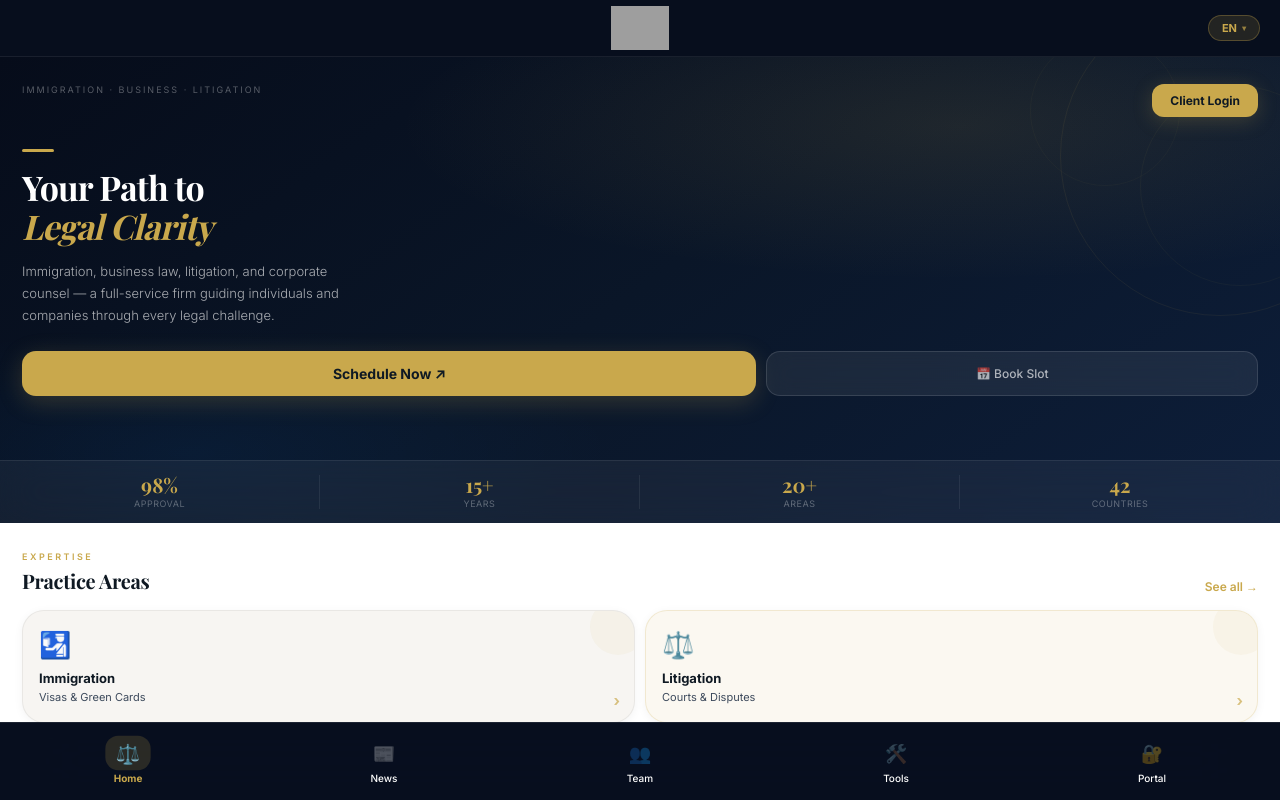
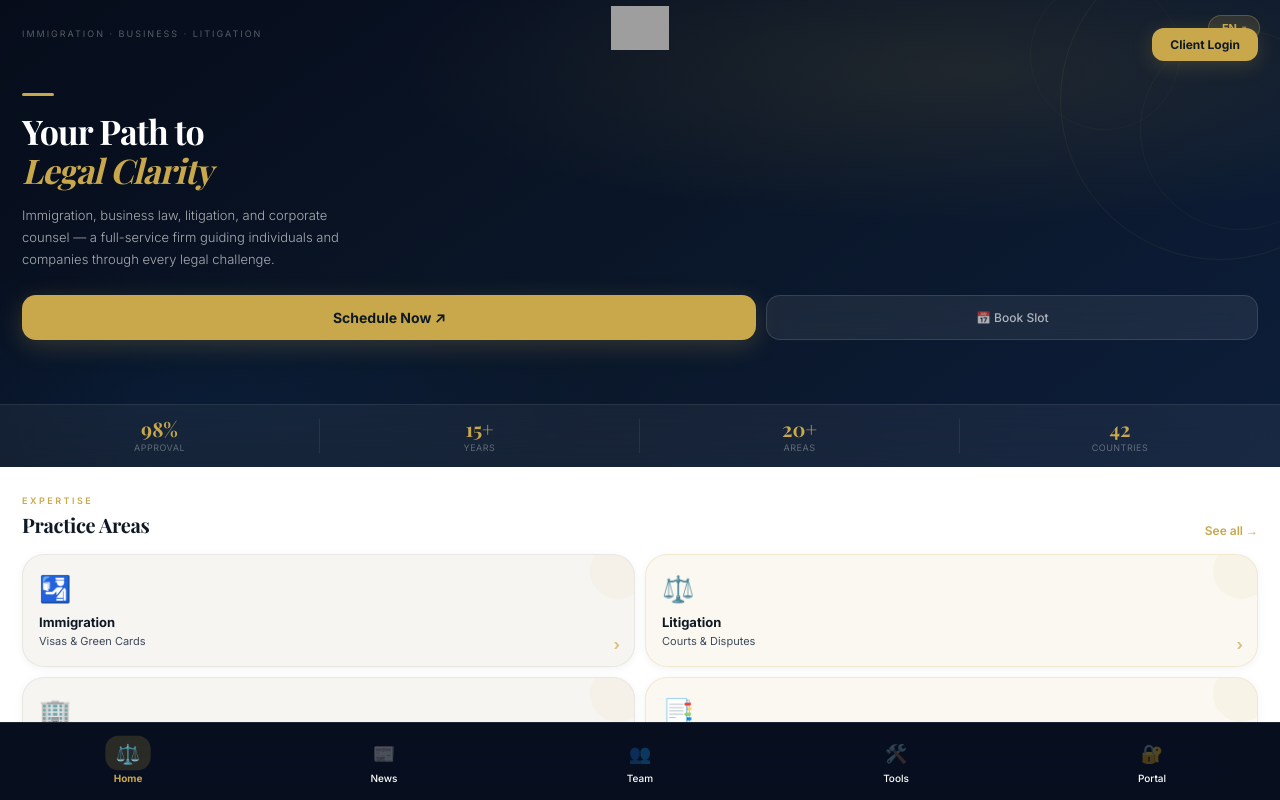
Before and after one commit to godatolga/ozek-law, a React (Vite) app: page / in a window 1280 px wide. Built offline with nearby package versions, Linux system fonts and the light colour scheme; grey boxes are pictures that could not be loaded; a web font is replaced by a local one.

Commit message:
Add manifest file

```diff
--- a/src/App.jsx
+++ b/src/App.jsx
@@ -304,9 +304,9 @@ function TopBar({lang,setLang,client,setClient,setTab,t}){
         position:"fixed",top:0,left:0,right:0,
         display:"flex",alignItems:"center",justifyContent:"space-between",
         padding:"6px 20px",
-        background:"rgba(8,15,30,0.95)",
-        backdropFilter:"blur(40px)",WebkitBackdropFilter:"blur(40px)",
-        borderBottom:"1px solid rgba(255,255,255,0.07)",
+        background:"rgba(8,15,30,0.0)",
+        backdropFilter:"blur(0px)",WebkitBackdropFilter:"blur(0px)",
+        borderBottom:"none",
         zIndex:1000,
         willChange:"transform",
         transition:"transform 0.22s cubic-bezier(0.4,0,0.2,1)",
@@ -1049,7 +1049,7 @@ export default function App(){
             <Badge bg={C.greenBg} color={C.green} small>● {t.live}</Badge>
           </div>
         )}
-        <div id="main-scroll" style={{flex:1,overflowY:"auto",overscrollBehavior:"contain",paddingTop:56,WebkitOverflowScrolling:"touch",transform:"translateZ(0)"}} onScroll={e=>{const y=e.currentTarget.scrollTop;const bar=document.getElementById("top-bar");if(!bar){lastScrollY.current=y;return;}if(y<=2){if(scrollHidden.current){bar.style.transform="translateY(0)";scrollHidden.current=false;}}else if(y>lastScrollY.current&&!scrollHidden.current){bar.style.transform="translateY(-100%)";scrollHidden.current=true;}else if(y<lastScrollY.current&&scrollHidden.current){bar.style.transform="translateY(0)";scrollHidden.current=false;}lastScrollY.current=y;}}>
+        <div id="main-scroll" style={{flex:1,overflowY:"auto",overscrollBehavior:"contain",WebkitOverflowScrolling:"touch",transform:"translateZ(0)"}} onScroll={e=>{const y=e.currentTarget.scrollTop;const bar=document.getElementById("top-bar");if(!bar){lastScrollY.current=y;return;}if(y<=2){if(scrollHidden.current){bar.style.transform="translateY(0)";scrollHidden.current=false;}}else if(y>lastScrollY.current&&!scrollHidden.current){bar.style.transform="translateY(-100%)";scrollHidden.current=true;}else if(y<lastScrollY.current&&scrollHidden.current){bar.style.transform="translateY(0)";scrollHidden.current=false;}lastScrollY.current=y;}}>
           <div className="page-enter" key={tab+lang}>
             {!client&&tab==="home"   &&<PublicHome setTab={setTab} t={t} lang={lang}/>}
             {!client&&tab==="news"   &&<NewsPage t={t} lang={lang}/>}
```
